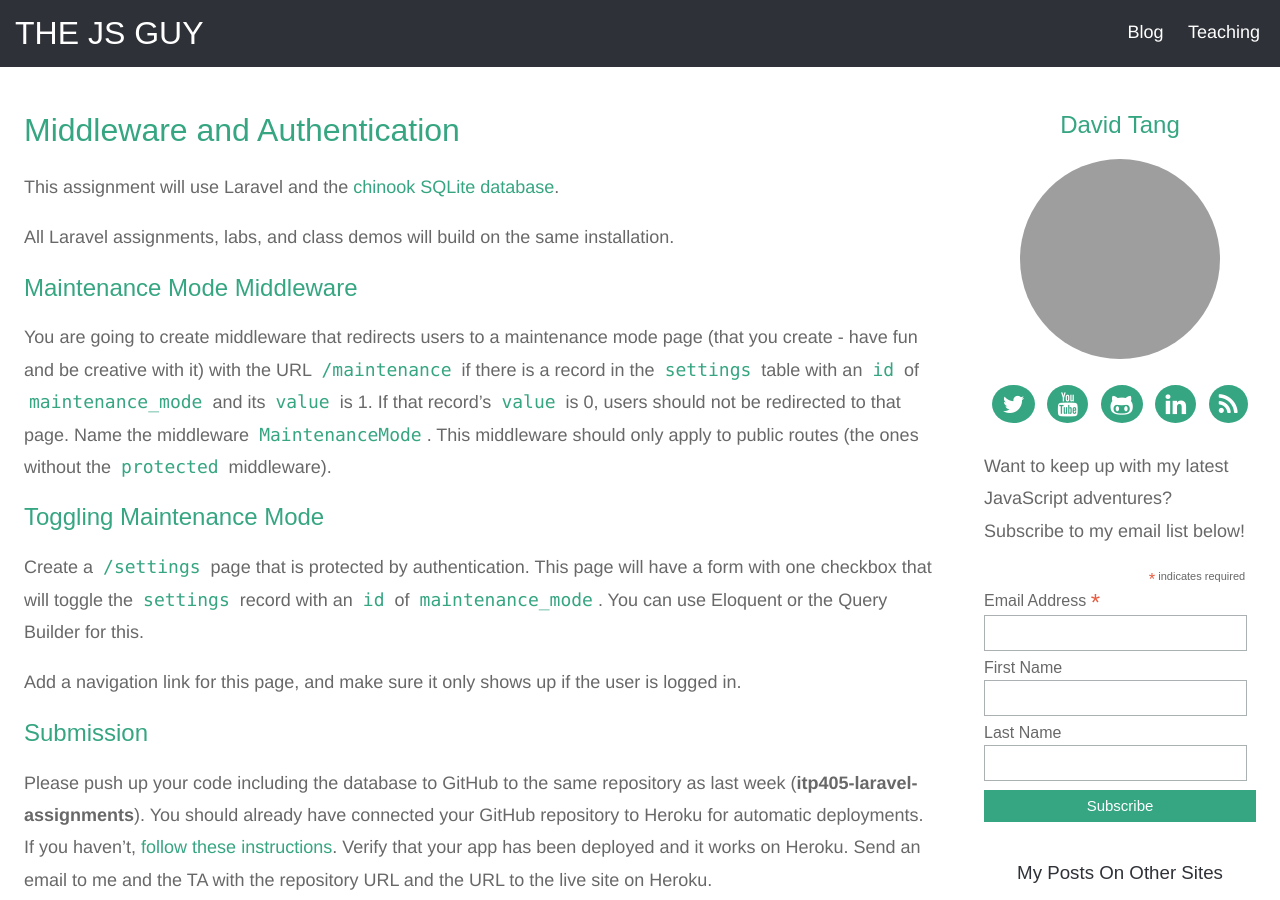
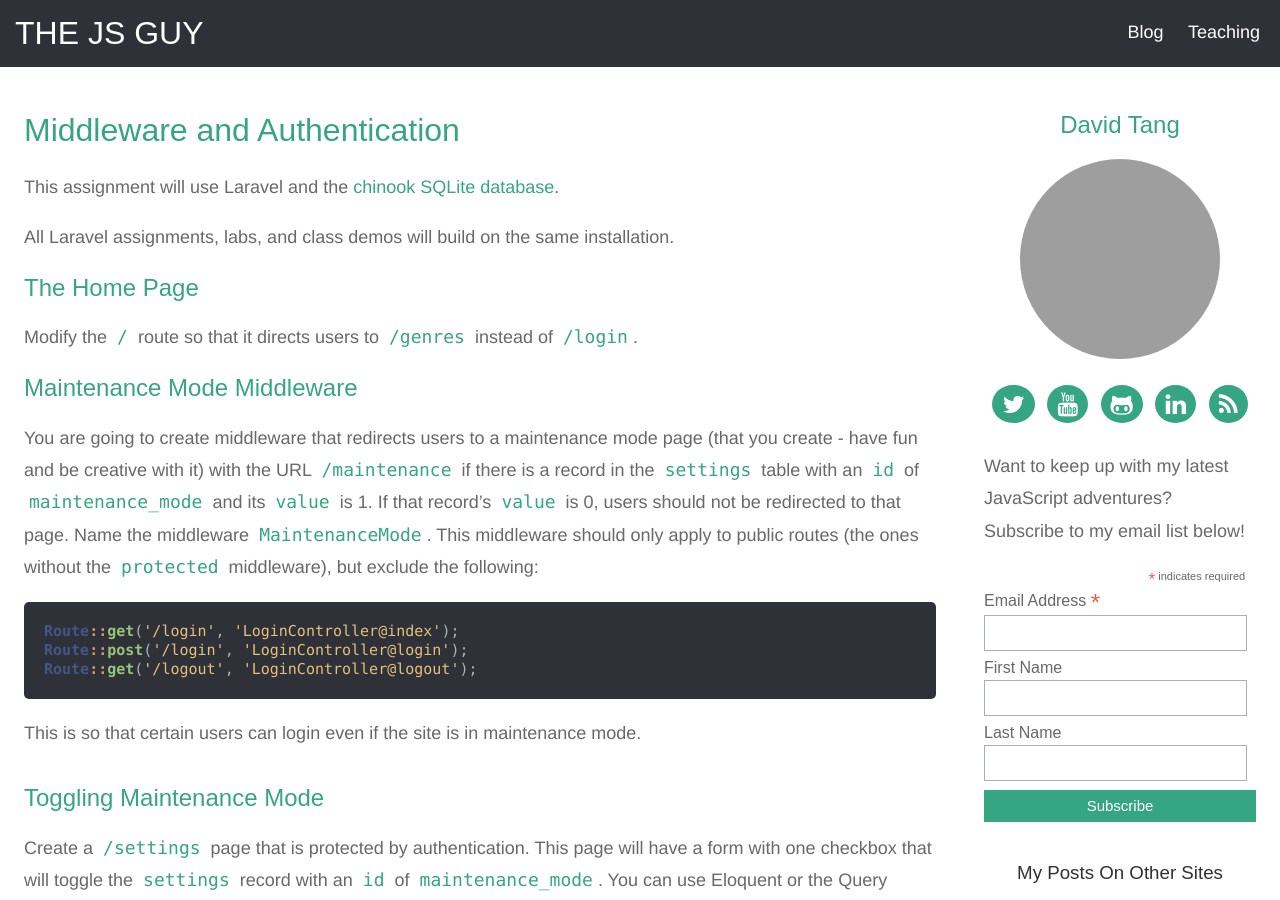
Before and after one commit to iamdtang/skaterdav85.github.io, a Jekyll site: the page built from _assignments/middleware-and-authentication.md, in a window 1280 px wide and 900 px high. Built offline with Jekyll 4.4.1, drawn with Linux system fonts in a browser that asks for light colours; nearby versions of some CDN libraries; grey boxes are pictures that could not be loaded.

Commit message:
changed middleware assignment

````diff
--- a/_assignments/middleware-and-authentication.md
+++ b/_assignments/middleware-and-authentication.md
@@ -8,9 +8,21 @@ This assignment will use Laravel and the [chinook SQLite database](http://www.sq
 
 All Laravel assignments, labs, and class demos will build on the same installation.
 
+## The Home Page
+
+Modify the `/` route so that it directs users to `/genres` instead of `/login`.
+
 ## Maintenance Mode Middleware
 
-You are going to create middleware that redirects users to a maintenance mode page (that you create - have fun and be creative with it) with the URL `/maintenance` if there is a record in the `settings` table with an `id` of `maintenance_mode` and its `value` is 1. If that record's `value` is 0, users should not be redirected to that page. Name the middleware `MaintenanceMode`. This middleware should only apply to public routes (the ones without the `protected` middleware).
+You are going to create middleware that redirects users to a maintenance mode page (that you create - have fun and be creative with it) with the URL `/maintenance` if there is a record in the `settings` table with an `id` of `maintenance_mode` and its `value` is 1. If that record's `value` is 0, users should not be redirected to that page. Name the middleware `MaintenanceMode`. This middleware should only apply to public routes (the ones without the `protected` middleware), but exclude the following:
+
+```php
+Route::get('/login', 'LoginController@index');
+Route::post('/login', 'LoginController@login');
+Route::get('/logout', 'LoginController@logout');
+```
+
+This is so that certain users can login even if the site is in maintenance mode.
 
 ## Toggling Maintenance Mode
 
````
